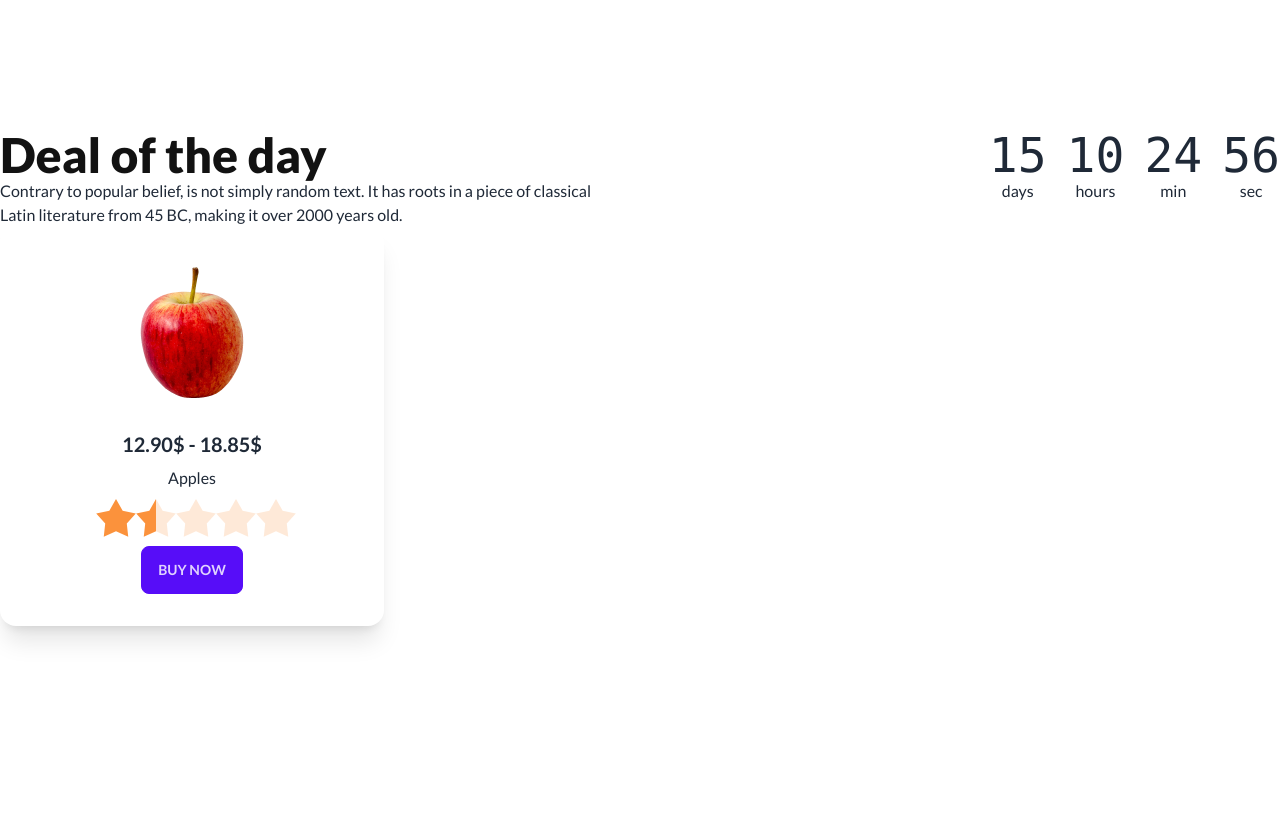
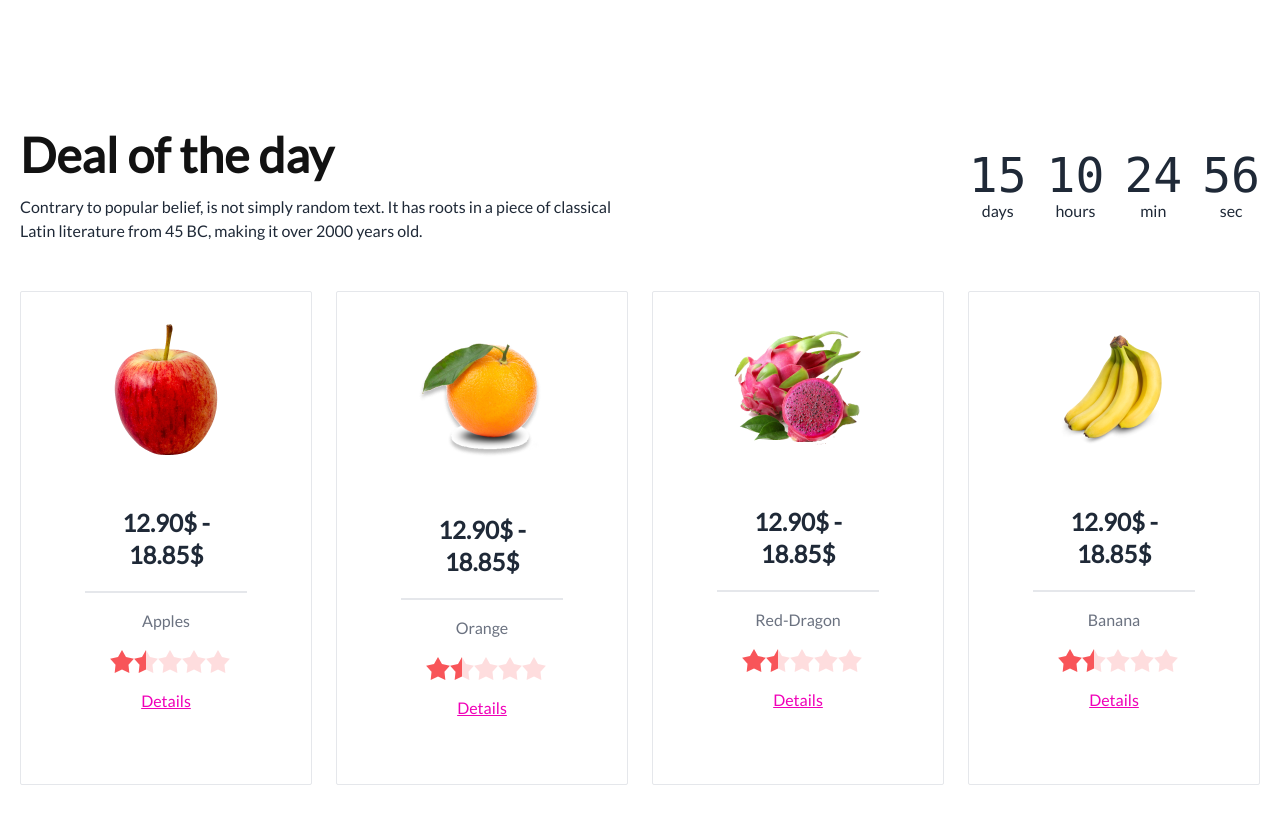
Before and after one commit to Forhad96/fruit-burst-daisy-tailwind-a3, a plain HTML site: page index.html in a window 1280 px wide. Shown: the part 767-1590 px from the top of the page. Before the commit the page ends 1521 px from the top, so only its background shows below. Drawn offline with nearby package versions, Linux system fonts and the light colour scheme.

Commit message:
fixing some responsive isso

```diff
--- a/index.html
+++ b/index.html
@@ -22,7 +22,7 @@
     <link rel="preconnect" href="https://fonts.googleapis.com" />
     <link rel="preconnect" href="https://fonts.gstatic.com" crossorigin />
     <link
-      href="https://fonts.googleapis.com/css2?family=Lato:wght@300;400;700;900&display=swap"
+      href="https://fonts.googleapis.com/css2?family=Lato:wgwatermelon;700;900&display=swap"
       rel="stylesheet"
     />
   </head>
@@ -33,7 +33,7 @@
       theme: {
         extend: {
           fontFamily: {
-            lato: '"Lato", sans-serif',
+            lato: '"Lato", "sans-serif"',
           },
           backgroundImage: {
             "hero-img": "url('./images/banner3.png')",
@@ -56,7 +56,7 @@
     <!--*======= header start ======*-->
     <header class="max-w-screen-xl mx-auto">
       <!--todo navbar -->
-      <div class="navbar bg-watermelon rounded-full my-11">
+      <div class="navbar bg-watermelon rounded-full my-11 font-lato">
         <div class="navbar-start hidden lg:flex">
           <ul class="menu menu-horizontal px-1 text-xl text-white">
             <li><a>Home</a></li>
@@ -118,11 +118,11 @@
       <!--todo hero or banner -->
       <div class="carousel w-full rounded-lg">
         <div id="slide1" class="carousel-item relative w-full">
-          <div class="hero min-h-[600px]">
-            <div class="hero-overlay bg-blend-color-burn bg-hero-img"></div>
+          <div class="hero max-h-96 lg:min-h-[600px]">
+            <div class="hero-overlay bg-cover bg-no-repeat bg-slider-img2 blur-sm"></div>
             <div class="hero-content text-center text-neutral-content">
               <div class="">
-                <h1 class="mb-5 text-7xl font-extrabold">Exotic tastes at your <br> doorstep</h1>
+                <h1 class="mb-5 text-2xl lg:text-7xl font-extrabold text-white">Exotic tastes at your <br> doorstep</h1>
                 <p class="mb-5 text-xl">We supply highly quality organic products</p>
                 <button class="btn bg-watermelon border-none text-white text-xl hover:text-watermelon">Shop Now</button>
               </div>
@@ -134,48 +134,21 @@
           </div>
         </div>
         <div id="slide2" class="carousel-item relative w-full">
-          <div class="hero min-h-[600px]">
-            <div class="hero-overlay bg-blend-color-burn bg-hero-img"></div>
-            <div class="hero-content text-center text-neutral-content">
-              <div class="">
-                <h1 class="mb-5 text-7xl font-extrabold">Exotic tastes at your <br> doorstep</h1>
-                <p class="mb-5 text-xl">We supply highly quality organic products</p>
-                <button class="btn bg-watermelon border-none text-white text-xl hover:text-watermelon">Shop Now</button>
-              </div>
-            </div>
-          </div>
+
           <div class="absolute flex justify-between transform -translate-y-1/2 left-5 right-5 top-1/2">
             <a href="#slide1" class="btn btn-circle  text-white border-none bg-[#121212] hover:text-[#121212]">❮</a>
             <a href="#slide3" class="btn btn-circle  text-white border-none bg-[#121212] hover:text-[#121212]">❯</a>
           </div>
         </div>
         <div id="slide3" class="carousel-item relative w-full">
-          <div class="hero min-h-[600px]">
-            <div class="hero-overlay bg-blend-color-burn bg-hero-img"></div>
-            <div class="hero-content text-center text-neutral-content">
-              <div class="">
-                <h1 class="mb-5 text-7xl font-extrabold">Exotic tastes at your <br> doorstep</h1>
-                <p class="mb-5 text-xl">We supply highly quality organic products</p>
-                <button class="btn bg-watermelon border-none text-white text-xl hover:text-watermelon">Shop Now</button>
-              </div>
-            </div>
-          </div>
+
           <div class="absolute flex justify-between transform -translate-y-1/2 left-5 right-5 top-1/2">
             <a href="#slide2" class="btn btn-circle  text-white border-none bg-[#121212] hover:text-[#121212]">❮</a>
             <a href="#slide4" class="btn btn-circle  text-white border-none bg-[#121212] hover:text-[#121212]">❯</a>
           </div>
         </div>
         <div id="slide4" class="carousel-item relative w-full">
-          <div class="hero min-h-[600px]">
-            <div class="hero-overlay bg-blend-color-burn bg-hero-img"></div>
-            <div class="hero-content text-center text-neutral-content">
-              <div class="">
-                <h1 class="mb-5 text-7xl font-extrabold">Exotic tastes at your <br> doorstep</h1>
-                <p class="mb-5 text-xl">We supply highly quality organic products</p>
-                <button class="btn bg-watermelon border-none text-white text-xl hover:text-watermelon">Shop Now</button>
-              </div>
-            </div>
-          </div>
+
           <div class="absolute flex justify-between transform -translate-y-1/2 left-5 right-5 top-1/2">
             <a href="#slide3" class="btn btn-circle  text-white border-none bg-[#121212] hover:text-[#121212]">❮</a>
             <a href="#slide1" class="btn btn-circle  text-white border-none bg-[#121212] hover:text-[#121212]">❯</a>
@@ -187,14 +160,14 @@
     <!--*======= header start ======*-->
 
     <!--*======= main start ======*-->
-    <main class="max-w-screen-xl mx-auto my-32">
+    <main class="max-w-screen-xl mx-auto my-32 px-5">
       <!--*======= Deal of day start ======*-->
       <section class="">
 
-        <div class="flex justify-between">
-          <div class="">
+        <div class="flex justify-between items-center flex-col lg:flex-row gap-4">
+          <div class="space-y-4 text-center lg:text-left">
             <h3 class="text-5xl font-extrabold text-dark">Deal of the day</h3>
-            <p class="textorbg-orange-400 font-medium">Contrary to popular belief, is not simply random text. It has roots in a piece of classical <br> Latin literature from 45 BC, making it over 2000 years old.</p>
+            <p class="textorbg-watermelon font-medium">Contrary to popular belief, is not simply random text. It has roots in a piece of classical <br> Latin literature from 45 BC, making it over 2000 years old.</p>
           </div>
           <div class="grid grid-flow-col gap-5 text-center auto-cols-max">
             <div class="flex flex-col">
@@ -225,29 +198,104 @@
         </div>
 
       <!--todo deal of day card wrapper -->
-      <div>
-        <div class="card w-96 bg-base-100 shadow-xl">
-          <figure class="px-10 pt-10">
+      <div class="grid gap-6 grid-cols-1 md:grid-cols-2 lg:grid-cols-4 py-12">
+        <div class="bg-base-100 border rounded-sm p-8">
+          <figure class="flex justify-center">
             <img src="./images/fruit6.png" alt="Shoes" class="rounded-xl" />
           </figure>
-          <div class="card-body items-center text-center">
-            <h2 class="card-title">12.90$ - 18.85$</h2>
-            <p>Apples</p>
-            <div class="rating rating-lg rating-half">
-              <input type="radio" name="rating-10" class="rating-hidden" />
-              <input type="radio" name="rating-10" class="bg-orange-400 mask mask-star-2 mask-half-1" />
-              <input type="radio" name="rating-10" class="bg-orange-400 mask mask-star-2 mask-half-2" />
-              <input type="radio" name="rating-10" class="bg-orange-400 mask mask-star-2 mask-half-1" checked />
-              <input type="radio" name="rating-10" class="bg-orange-400 mask mask-star-2 mask-half-2" />
-              <input type="radio" name="rating-10" class="bg-orange-400 mask mask-star-2 mask-half-1" />
-              <input type="radio" name="rating-10" class="bg-orange-400 mask mask-star-2 mask-half-2" />
-              <input type="radio" name="rating-10" class="bg-orange-400 mask mask-star-2 mask-half-1" />
-              <input type="radio" name="rating-10" class="bg-orange-400 mask mask-star-2 mask-half-2" />
-              <input type="radio" name="rating-10" class="bg-orange-400 mask mask-star-2 mask-half-1" />
-              <input type="radio" name="rating-10" class="bg-orange-400 mask mask-star-2 mask-half-2" />
+          <div class="card-body items-center text-center space-y-2">
+            <h2 class="text-2xl font-bold border-b-2 py-5">12.90$ - 18.85$</h2>
+            <p class="text-gray-500">Apples</p>
+            <div class="rating rating-md rating-half">
+              <input type="radio" name="Apples" class="rating-hidden" />
+              <input type="radio" name="Apples" class="bg-watermelon mask mask-star-2 mask-half-1" />
+              <input type="radio" name="Apples" class="bg-watermelon mask mask-star-2 mask-half-2" />
+              <input type="radio" name="Apples" class="bg-watermelon mask mask-star-2 mask-half-1" checked />
+              <input type="radio" name="Apples" class="bg-watermelon mask mask-star-2 mask-half-2" />
+              <input type="radio" name="Apples" class="bg-watermelon mask mask-star-2 mask-half-1" />
+              <input type="radio" name="Apples" class="bg-watermelon mask mask-star-2 mask-half-2" />
+              <input type="radio" name="Apples" class="bg-watermelon mask mask-star-2 mask-half-1" />
+              <input type="radio" name="Apples" class="bg-watermelon mask mask-star-2 mask-half-2" />
+              <input type="radio" name="Apples" class="bg-watermelon mask mask-star-2 mask-half-1" />
+              <input type="radio" name="Apples" class="bg-watermelon mask mask-star-2 mask-half-2" />
             </div>
             <div class="card-actions">
-              <button class="btn btn-primary">Buy Now</button>
+              <a class="link link-secondary">Details</a>
+            </div>
+          </div>
+        </div>
+        <div class="bg-base-100 border rounded-sm p-8">
+          <figure class="flex justify-center">
+            <img src="./images/fruit7.png" alt="Shoes" class="rounded-xl" />
+          </figure>
+          <div class="card-body items-center text-center space-y-2">
+            <h2 class="text-2xl font-bold border-b-2 py-5">12.90$ - 18.85$</h2>
+            <p class="text-gray-500">Orange</p>
+            <div class="rating rating-md rating-half">
+              <input type="radio" name="orange" class="rating-hidden" />
+              <input type="radio" name="orange" class="bg-watermelon mask mask-star-2 mask-half-1" />
+              <input type="radio" name="orange" class="bg-watermelon mask mask-star-2 mask-half-2" />
+              <input type="radio" name="orange" class="bg-watermelon mask mask-star-2 mask-half-1" checked />
+              <input type="radio" name="orange" class="bg-watermelon mask mask-star-2 mask-half-2" />
+              <input type="radio" name="orange" class="bg-watermelon mask mask-star-2 mask-half-1" />
+              <input type="radio" name="orange" class="bg-watermelon mask mask-star-2 mask-half-2" />
+              <input type="radio" name="orange" class="bg-watermelon mask mask-star-2 mask-half-1" />
+              <input type="radio" name="orange" class="bg-watermelon mask mask-star-2 mask-half-2" />
+              <input type="radio" name="orange" class="bg-watermelon mask mask-star-2 mask-half-1" />
+              <input type="radio" name="orange" class="bg-watermelon mask mask-star-2 mask-half-2" />
+            </div>
+            <div class="card-actions">
+              <a class="link link-secondary">Details</a>
+            </div>
+          </div>
+        </div>
+        <div class="bg-base-100 border rounded-sm p-8">
+          <figure class="flex justify-center">
+            <img src="./images/fruit8.png" alt="Shoes" class="rounded-xl" />
+          </figure>
+          <div class="card-body items-center text-center space-y-2">
+            <h2 class="text-2xl font-bold border-b-2 py-5">12.90$ - 18.85$</h2>
+            <p class="text-gray-500">Red-Dragon</p>
+            <div class="rating rating-md rating-half">
+              <input type="radio" name="red-dragon" class="rating-hidden" />
+              <input type="radio" name="red-dragon" class="bg-watermelon mask mask-star-2 mask-half-1" />
+              <input type="radio" name="red-dragon" class="bg-watermelon mask mask-star-2 mask-half-2" />
+              <input type="radio" name="red-dragon" class="bg-watermelon mask mask-star-2 mask-half-1" checked />
+              <input type="radio" name="red-dragon" class="bg-watermelon mask mask-star-2 mask-half-2" />
+              <input type="radio" name="red-dragon" class="bg-watermelon mask mask-star-2 mask-half-1" />
+              <input type="radio" name="red-dragon" class="bg-watermelon mask mask-star-2 mask-half-2" />
+              <input type="radio" name="red-dragon" class="bg-watermelon mask mask-star-2 mask-half-1" />
+              <input type="radio" name="red-dragon" class="bg-watermelon mask mask-star-2 mask-half-2" />
+              <input type="radio" name="rating-10" class="bg-watermelon mask mask-star-2 mask-half-1" />
+              <input type="radio" name="rating-10" class="bg-watermelon mask mask-star-2 mask-half-2" />
+            </div>
+            <div class="card-actions">
+              <a class="link link-secondary">Details</a>
+            </div>
+          </div>
+        </div>
+        <div class="bg-base-100 border rounded-sm p-8">
+          <figure class="flex justify-center">
+            <img src="./images/fruit9.png" alt="Shoes" class="rounded-xl" />
+          </figure>
+          <div class="card-body items-center text-center space-y-2">
+            <h2 class="text-2xl font-bold border-b-2 py-5">12.90$ - 18.85$</h2>
+            <p class="text-gray-500">Banana</p>
+            <div class="rating rating-md rating-half">
+              <input type="radio" name="banana" class="rating-hidden" />
+              <input type="radio" name="banana" class="bg-watermelon mask mask-star-2 mask-half-1" />
+              <input type="radio" name="banana" class="bg-watermelon mask mask-star-2 mask-half-2" />
+              <input type="radio" name="banana" class="bg-watermelon mask mask-star-2 mask-half-1" checked />
+              <input type="radio" name="banana" class="bg-watermelon mask mask-star-2 mask-half-2" />
+              <input type="radio" name="banana" class="bg-watermelon mask mask-star-2 mask-half-1" />
+              <input type="radio" name="banana" class="bg-watermelon mask mask-star-2 mask-half-2" />
+              <input type="radio" name="banana" class="bg-watermelon mask mask-star-2 mask-half-1" />
+              <input type="radio" name="banana" class="bg-watermelon mask mask-star-2 mask-half-2" />
+              <input type="radio" name="banana" class="bg-watermelon mask mask-star-2 mask-half-1" />
+              <input type="radio" name="banana" class="bg-watermelon mask mask-star-2 mask-half-2" />
+            </div>
+            <div class="card-actions">
+              <a class="link link-secondary">Details</a>
             </div>
           </div>
         </div>
```
